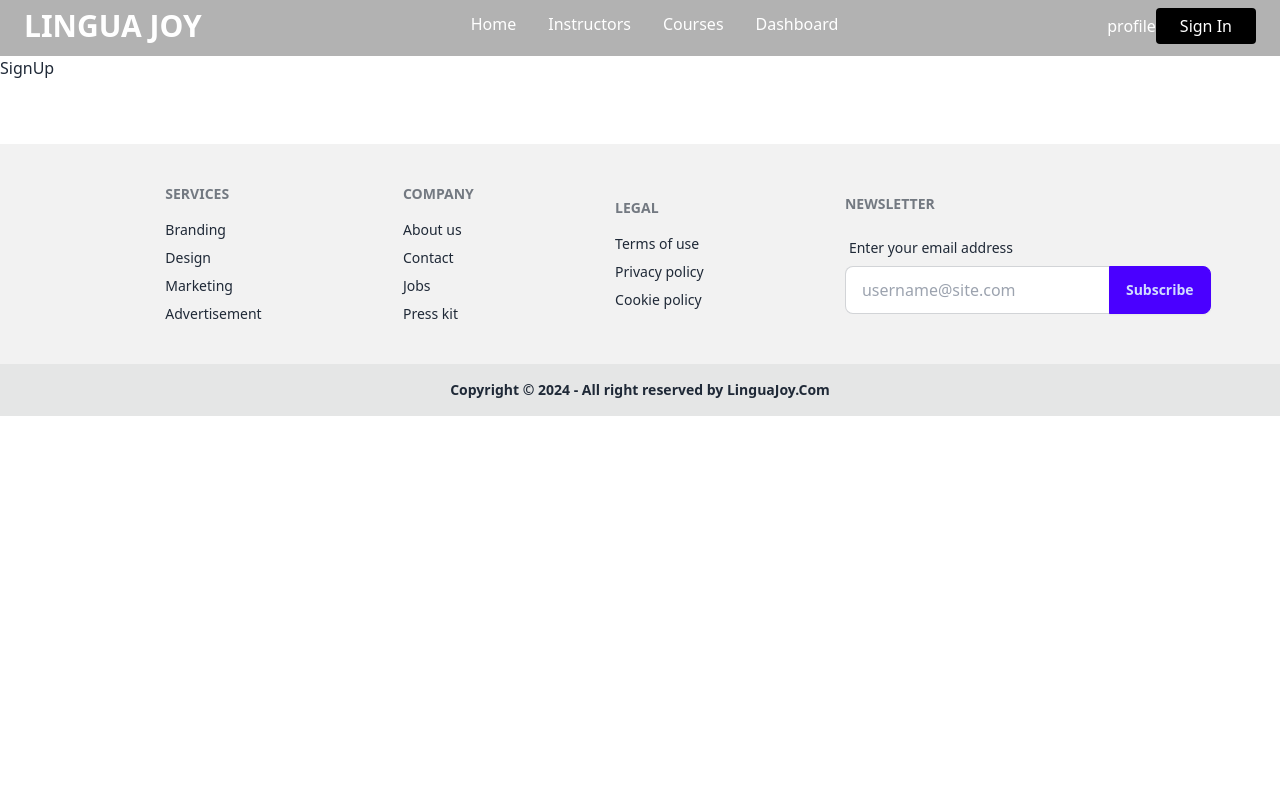
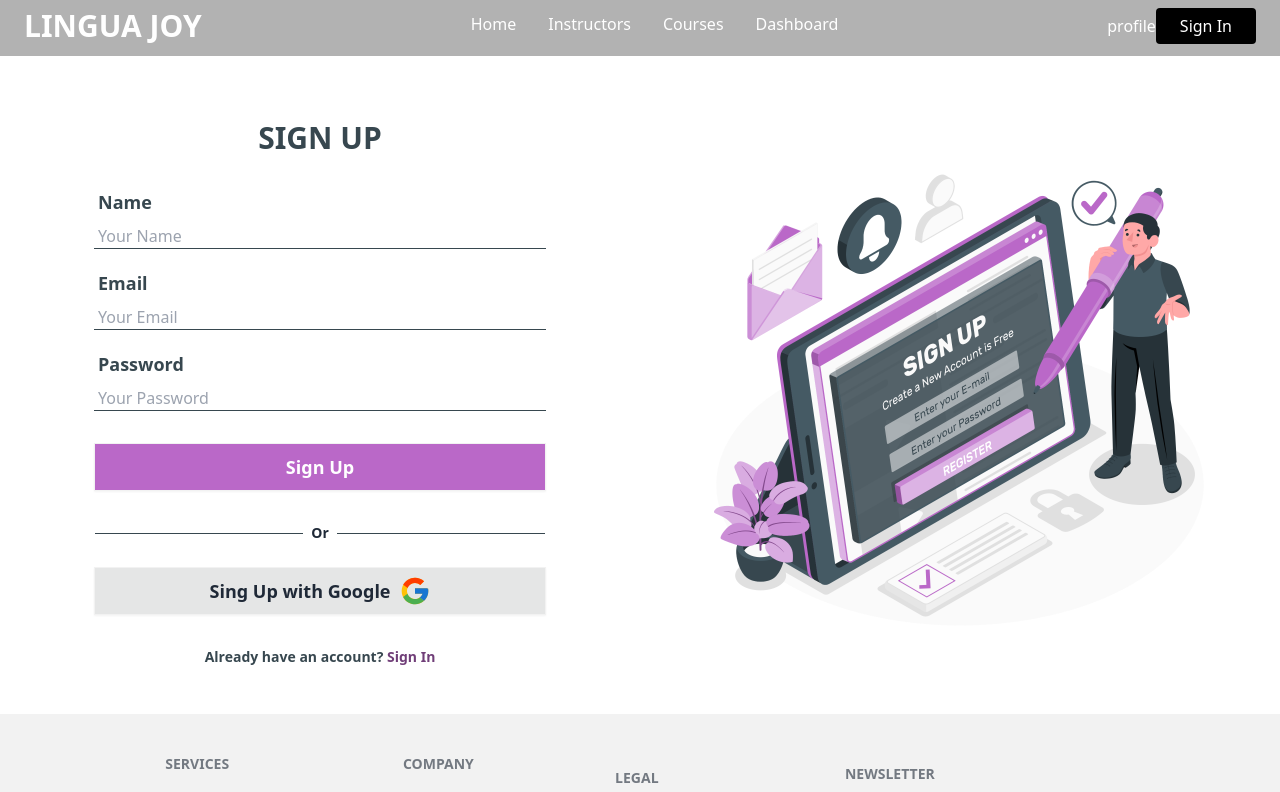
Before and after one commit to QuaziSamiha/lingua-joy-client, a React (Vite) app: page /signup in a window 1280 px wide. Shown: the top 792 px of the page. Built offline with nearby package versions, Linux system fonts and the light colour scheme.

Commit message:
auth page sturcture done

```diff
--- a/src/pages/SignIn/SignIn.jsx
+++ b/src/pages/SignIn/SignIn.jsx
@@ -31,8 +31,9 @@ const SignIn = () => {
                   type="email"
                   placeholder="Your Email"
                   className="border-b outline-none border-[#37474f] w-full pl-1"
-                  {...register("email")}
+                  {...register("email", {required: true})}
                 />
+                {errors.email && <span className="text-red-600 text-xs font-medium">Email is required</span>}
               </div>
               <div className="my-3">
                 <label className="label">
@@ -46,7 +47,7 @@ const SignIn = () => {
                   className="border-b outline-none border-[#37474f] w-full pl-1"
                   {...register("password", { required: true })}
                 />
-                {errors.password && <span>This field is required</span>}
+                {errors.password && <span className="text-red-600 text-xs font-medium">Password is required</span>}
               </div>
               <div className="my-8">
                 <input
--- a/src/pages/SignUp/SignUp.jsx
+++ b/src/pages/SignUp/SignUp.jsx
@@ -1,5 +1,116 @@
+import { useForm } from "react-hook-form";
+import { FcGoogle } from "react-icons/fc";
+import { Link } from "react-router-dom";
+import image from "../../assets/images/others/sign-up.png";
+
 const SignUp = () => {
-  return <div>SignUp</div>;
+  const {
+    register,
+    handleSubmit,
+    formState: { errors },
+  } = useForm();
+
+  const onSubmit = (data) => console.log(data);
+  return (
+    <>
+      <section className="my-16">
+        <div className="flex justify-around items-center">
+          <div className="w-[500px] h-[530px]">
+            <h1 className="text-center font-bold text-3xl uppercase text-[#37474f]">
+              Sign up
+            </h1>
+            <form onSubmit={handleSubmit(onSubmit)} className="m-6">
+              <div className="my-3">
+                <label className="label">
+                  <span className="label-text font-semibold text-[#37474f] text-lg">
+                    Name
+                  </span>
+                </label>
+                <input
+                  type="text"
+                  placeholder="Your Name"
+                  className="border-b outline-none border-[#37474f] w-full pl-1"
+                  {...register("name", { required: true })}
+                />
+                {errors.name && (
+                  <span className="text-red-600 text-xs font-medium">
+                    Name is required
+                  </span>
+                )}
+              </div>
+              <div className="my-3">
+                <label className="label">
+                  <span className="label-text font-semibold text-[#37474f] text-lg">
+                    Email
+                  </span>
+                </label>
+                <input
+                  type="email"
+                  placeholder="Your Email"
+                  className="border-b outline-none border-[#37474f] w-full pl-1"
+                  {...register("email", { required: true })}
+                />
+                {errors.email && (
+                  <span className="text-red-600 text-xs font-medium">
+                    Email is required
+                  </span>
+                )}
+              </div>
+              <div className="my-3">
+                <label className="label">
+                  <span className="label-text font-semibold text-[#37474f] text-lg">
+                    Password
+                  </span>
+                </label>
+                <input
+                  type="password"
+                  placeholder="Your Password"
+                  className="border-b outline-none border-[#37474f] w-full pl-1"
+                  {...register("password", { required: true })}
+                />
+                {errors.password && (
+                  <span className="text-red-600 text-xs font-medium">
+                    Password is required
+                  </span>
+                )}
+              </div>
+              <div className="my-8">
+                <input
+                  type="submit"
+                  value="Sign Up"
+                  className="btn btn-block hover:skeleton hover:rounded-none bg-[#ba68c8] hover:bg-[#ba68c8] text-white hover:text-white text-lg rounded-none text-white]"
+                />
+              </div>
+            </form>
+            <div>
+              <div className="flex justify-center items-center">
+                <div className="border-t border-[#37474f] w-52"></div>
+                <p className="text-center #37474f text-sm px-2 font-semibold">
+                  Or
+                </p>
+                <div className="border-t border-[#37474f] w-52"></div>
+              </div>
+              <div className="m-6">
+                <button className="btn btn-block bg-base-300 rounded-none text-lg font-semibold">
+                  Sing Up with Google
+                  <FcGoogle className="w-8 h-8" />
+                </button>
+              </div>
+            </div>
+            <div className="text-center text-sm my-8 text-[#37474f]  font-semibold">
+              Already have an account?{" "}
+              <Link to="/signin" className="text-[#703e78]">
+                Sign In
+              </Link>
+            </div>
+          </div>
+          <div className="w-[500px] h-[500px]">
+            <img src={image} alt="" />
+          </div>
+        </div>
+      </section>
+    </>
+  );
 };
 
 export default SignUp;
```
Also changed, not shown: src/assets/images/others/sign-up.png (added).
